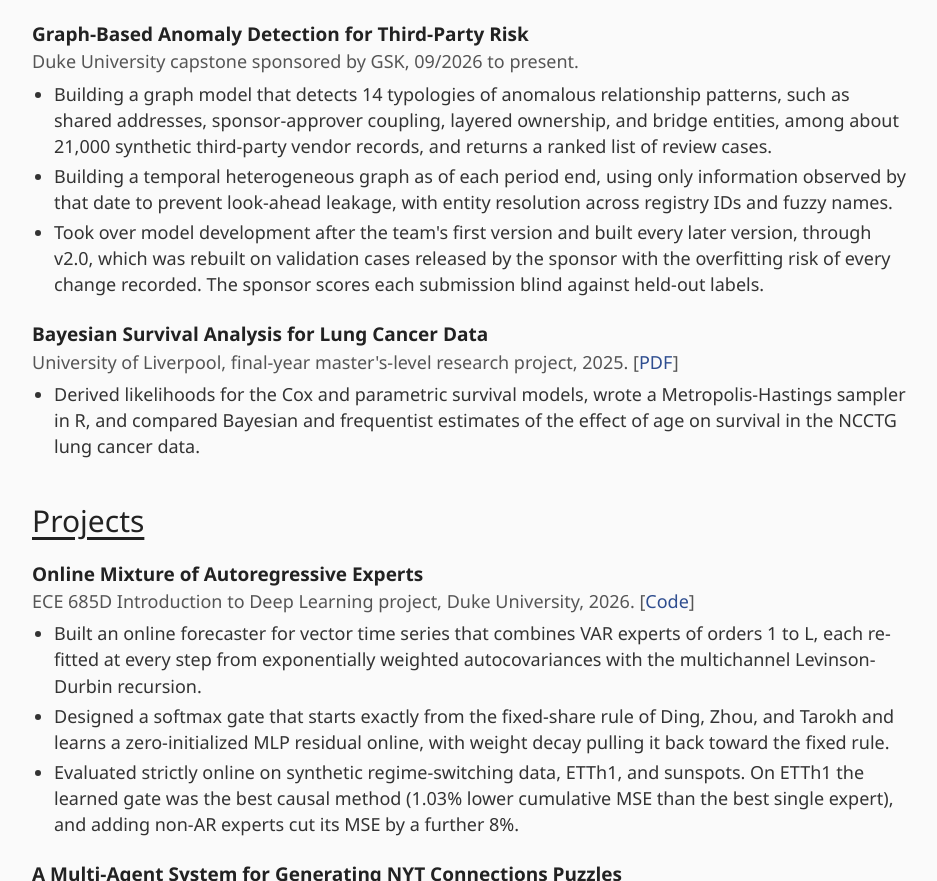
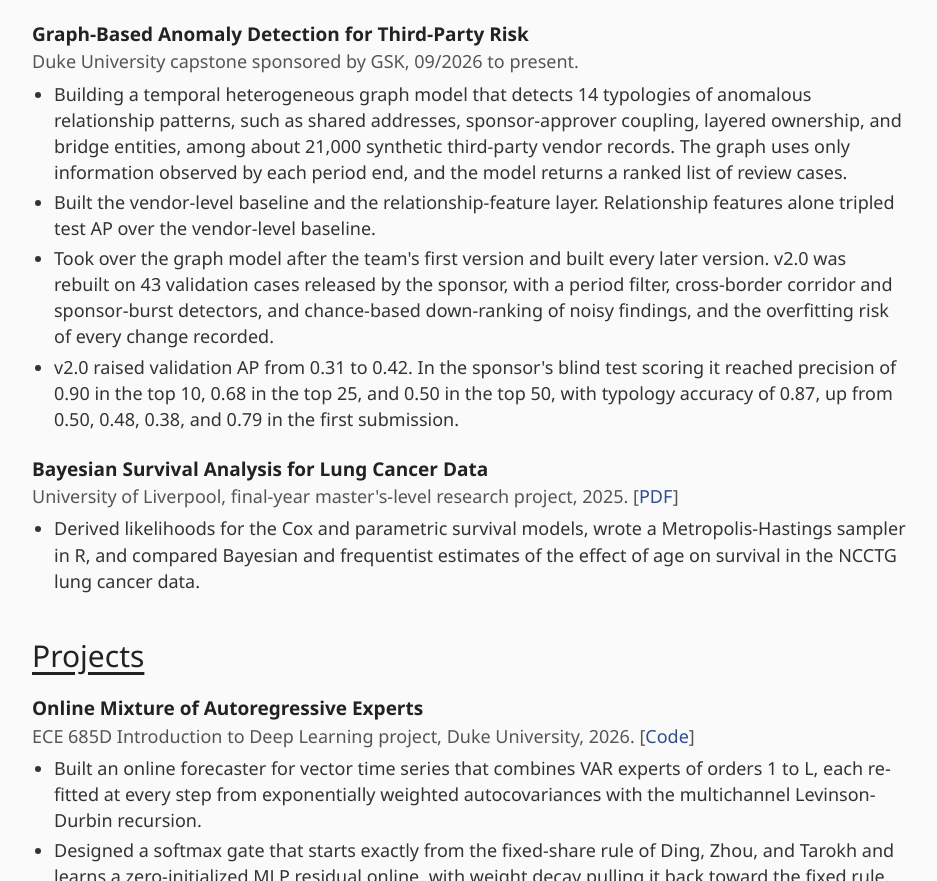
Before and after one commit to FELIXGAO0315/FELIXGAO0315.github.io, a plain HTML site: page index.html in a window 1280 px wide. Shown: the part 1836-2717 px from the top of the page, without its empty margins (324-1261 px from the left). Drawn offline with Linux system fonts and the light colour scheme.

Commit message:
Add GSK v2.0 results and Layer 1-2 work

```diff
--- a/index.html
+++ b/index.html
@@ -138,9 +138,10 @@
     <div class="title">Graph-Based Anomaly Detection for Third-Party Risk</div>
     <div class="meta">Duke University capstone sponsored by GSK, 09/2026 to present.</div>
     <ul>
-      <li>Building a graph model that detects 14 typologies of anomalous relationship patterns, such as shared addresses, sponsor-approver coupling, layered ownership, and bridge entities, among about 21,000 synthetic third-party vendor records, and returns a ranked list of review cases.</li>
-      <li>Building a temporal heterogeneous graph as of each period end, using only information observed by that date to prevent look-ahead leakage, with entity resolution across registry IDs and fuzzy names.</li>
-      <li>Took over model development after the team's first version and built every later version, through v2.0, which was rebuilt on validation cases released by the sponsor with the overfitting risk of every change recorded. The sponsor scores each submission blind against held-out labels.</li>
+      <li>Building a temporal heterogeneous graph model that detects 14 typologies of anomalous relationship patterns, such as shared addresses, sponsor-approver coupling, layered ownership, and bridge entities, among about 21,000 synthetic third-party vendor records. The graph uses only information observed by each period end, and the model returns a ranked list of review cases.</li>
+      <li>Built the vendor-level baseline and the relationship-feature layer. Relationship features alone tripled test AP over the vendor-level baseline.</li>
+      <li>Took over the graph model after the team's first version and built every later version. v2.0 was rebuilt on 43 validation cases released by the sponsor, with a period filter, cross-border corridor and sponsor-burst detectors, and chance-based down-ranking of noisy findings, and the overfitting risk of every change recorded.</li>
+      <li>v2.0 raised validation AP from 0.31 to 0.42. In the sponsor's blind test scoring it reached precision of 0.90 in the top 10, 0.68 in the top 25, and 0.50 in the top 50, with typology accuracy of 0.87, up from 0.50, 0.48, 0.38, and 0.79 in the first submission.</li>
     </ul>
   </div>
 
```
